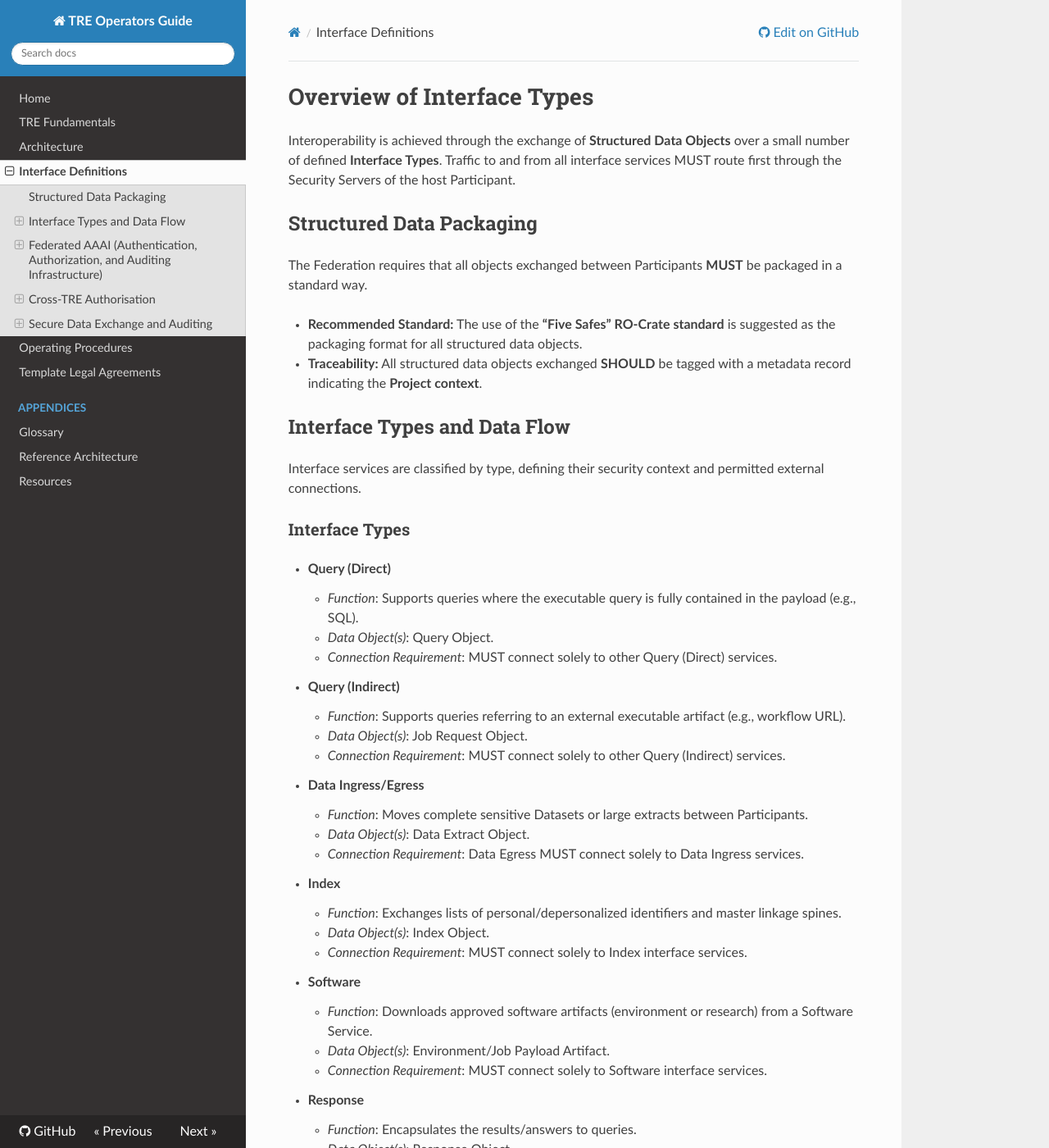
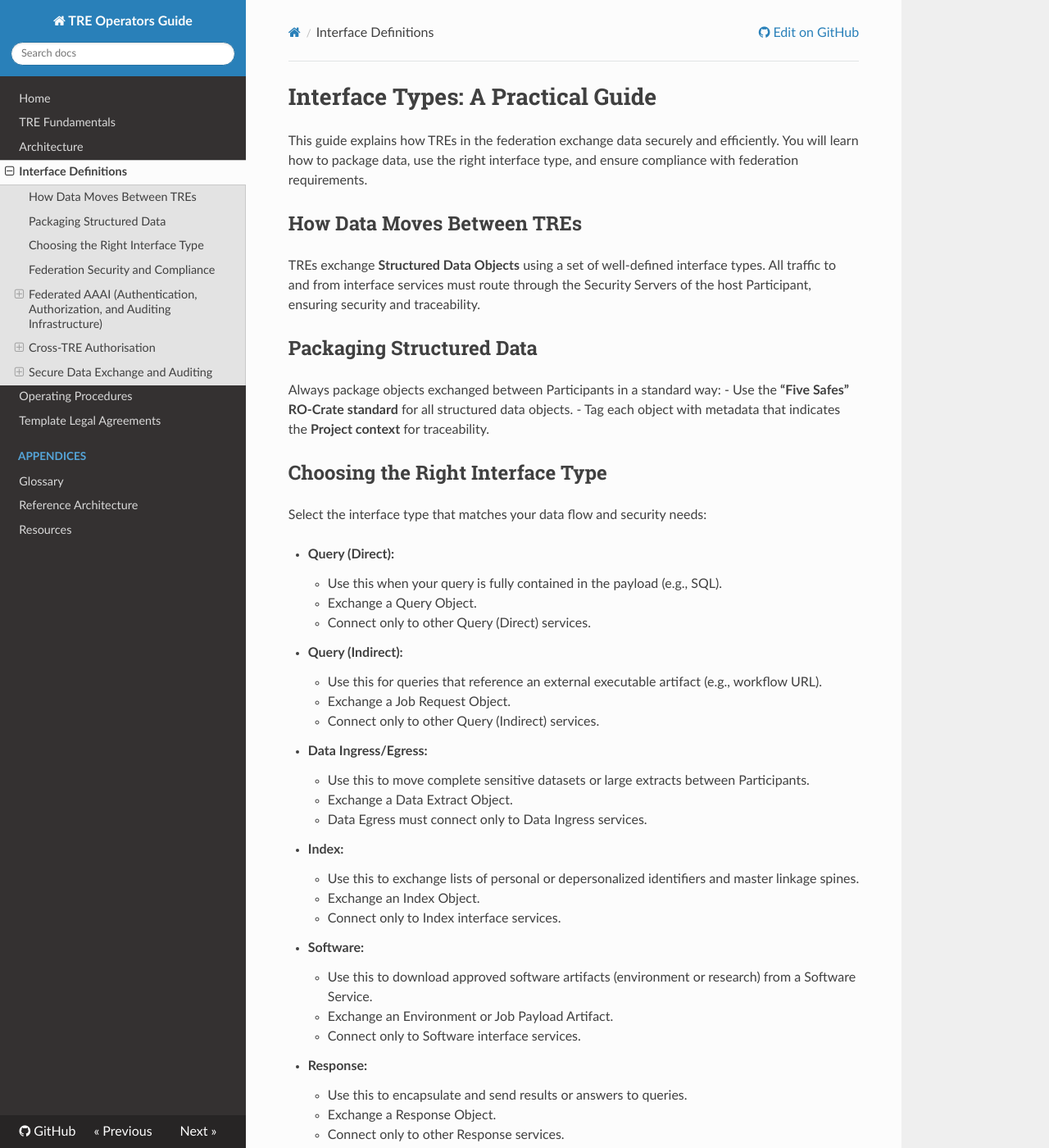
Before and after one commit to unioslo/tre-operators-docs, an MkDocs documentation site: the page built from docs/modules/interfaces/index.md, in a window 1280 px wide and 1400 px high. Shown: the whole window at 82% size. Built offline with MkDocs 1.6.1, drawn with Linux system fonts in a browser that asks for light colours; nearby versions of some CDN libraries; some of the changed text lies outside the part shown.

Commit message:
Refactor Interface Types and Troubleshooting documentation for improved clarity and structure

```diff
--- a/docs/modules/interfaces/index.md
+++ b/docs/modules/interfaces/index.md
@@ -1,50 +1,60 @@
-# Overview of Interface Types
 
-Interoperability is achieved through the exchange of **Structured Data Objects** over a small number of defined **Interface Types**. Traffic to and from all interface services MUST route first through the Security Servers of the host Participant.
+# Interface Types: A Practical Guide
 
-## Structured Data Packaging
+This guide explains how TREs in the federation exchange data securely and efficiently. You will learn how to package data, use the right interface type, and ensure compliance with federation requirements.
 
-The Federation requires that all objects exchanged between Participants **MUST** be packaged in a standard way.
+## How Data Moves Between TREs
 
-*   **Recommended Standard:** The use of the **“Five Safes” RO-Crate standard** is suggested as the packaging format for all structured data objects.
-*   **Traceability:** All structured data objects exchanged **SHOULD** be tagged with a metadata record indicating the **Project context**.
+TREs exchange **Structured Data Objects** using a set of well-defined interface types. All traffic to and from interface services must route through the Security Servers of the host Participant, ensuring security and traceability.
 
-## Interface Types and Data Flow
+## Packaging Structured Data
 
-Interface services are classified by type, defining their security context and permitted external connections.
+Always package objects exchanged between Participants in a standard way:
+- Use the **“Five Safes” RO-Crate standard** for all structured data objects.
+- Tag each object with metadata that indicates the **Project context** for traceability.
 
+## Choosing the Right Interface Type
 
-### Interface Types
+Select the interface type that matches your data flow and security needs:
 
-- **Query (Direct)**
-    - *Function*: Supports queries where the executable query is fully contained in the payload (e.g., SQL).
-    - *Data Object(s)*: Query Object.
-    - *Connection Requirement*: MUST connect solely to other Query (Direct) services.
+- **Query (Direct):**
+    - Use this when your query is fully contained in the payload (e.g., SQL).
+    - Exchange a Query Object.
+    - Connect only to other Query (Direct) services.
 
-- **Query (Indirect)**
-    - *Function*: Supports queries referring to an external executable artifact (e.g., workflow URL).
-    - *Data Object(s)*: Job Request Object.
-    - *Connection Requirement*: MUST connect solely to other Query (Indirect) services.
+- **Query (Indirect):**
+    - Use this for queries that reference an external executable artifact (e.g., workflow URL).
+    - Exchange a Job Request Object.
+    - Connect only to other Query (Indirect) services.
 
-- **Data Ingress/Egress**
-    - *Function*: Moves complete sensitive Datasets or large extracts between Participants.
-    - *Data Object(s)*: Data Extract Object.
-    - *Connection Requirement*: Data Egress MUST connect solely to Data Ingress services.
+- **Data Ingress/Egress:**
+    - Use this to move complete sensitive datasets or large extracts between Participants.
+    - Exchange a Data Extract Object.
+    - Data Egress must connect only to Data Ingress services.
 
-- **Index**
-    - *Function*: Exchanges lists of personal/depersonalized identifiers and master linkage spines.
-    - *Data Object(s)*: Index Object.
-    - *Connection Requirement*: MUST connect solely to Index interface services.
+- **Index:**
+    - Use this to exchange lists of personal or depersonalized identifiers and master linkage spines.
+    - Exchange an Index Object.
+    - Connect only to Index interface services.
 
-- **Software**
-    - *Function*: Downloads approved software artifacts (environment or research) from a Software Service.
-    - *Data Object(s)*: Environment/Job Payload Artifact.
-    - *Connection Requirement*: MUST connect solely to Software interface services.
+- **Software:**
+    - Use this to download approved software artifacts (environment or research) from a Software Service.
+    - Exchange an Environment or Job Payload Artifact.
+    - Connect only to Software interface services.
 
-- **Response**
-    - *Function*: Encapsulates the results/answers to queries.
-    - *Data Object(s)*: Response Object.
-    - *Connection Requirement*: MUST connect solely to other Response services.
+- **Response:**
+    - Use this to encapsulate and send results or answers to queries.
+    - Exchange a Response Object.
+    - Connect only to other Response services.
+
+## Federation Security and Compliance
+
+To maintain security and compliance:
+- Route all interface traffic through Security Servers.
+- Encrypt all data exchanges between Participants.
+- Tag all objects with project metadata for traceability.
+
+By following these practices, you help ensure the integrity, confidentiality, and traceability of all data exchanged in the federation.
 
 ## Federated AAAI (Authentication, Authorization, and Auditing Infrastructure)
 
```
Also changed, not shown: docs/troubleshooting.md (+2 -5 lines).
